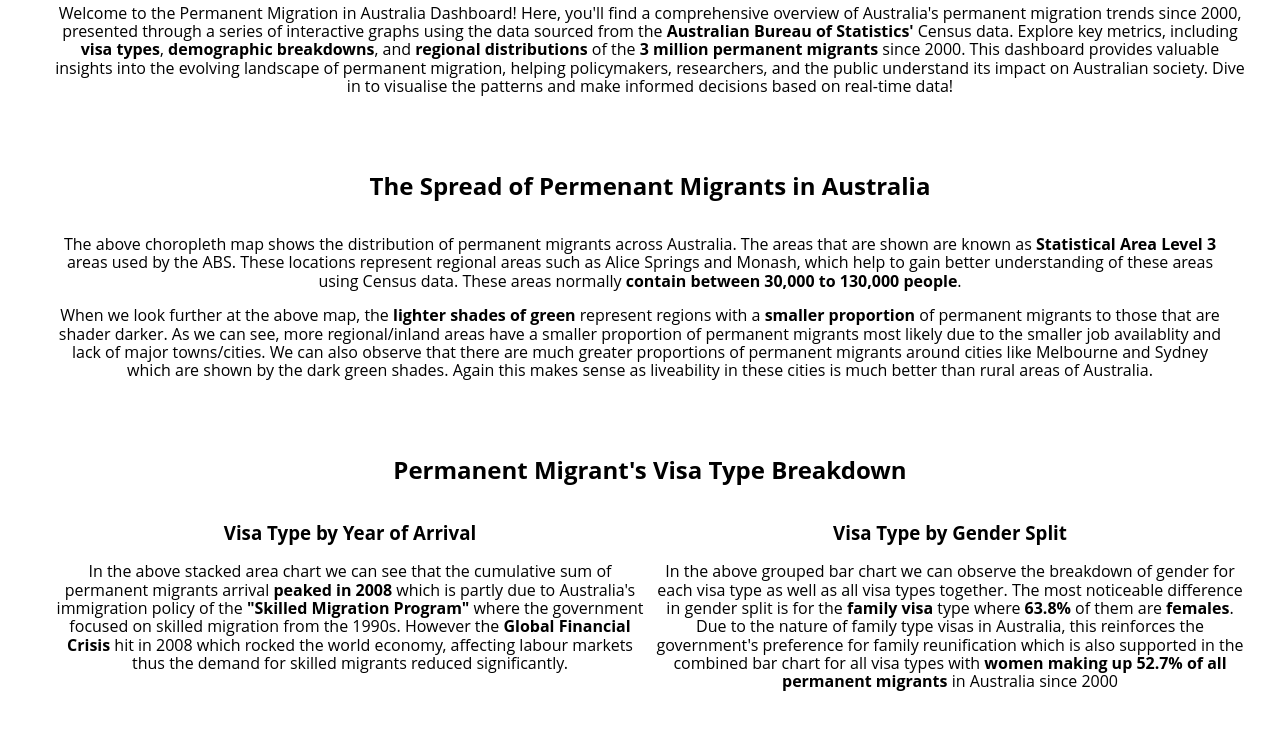
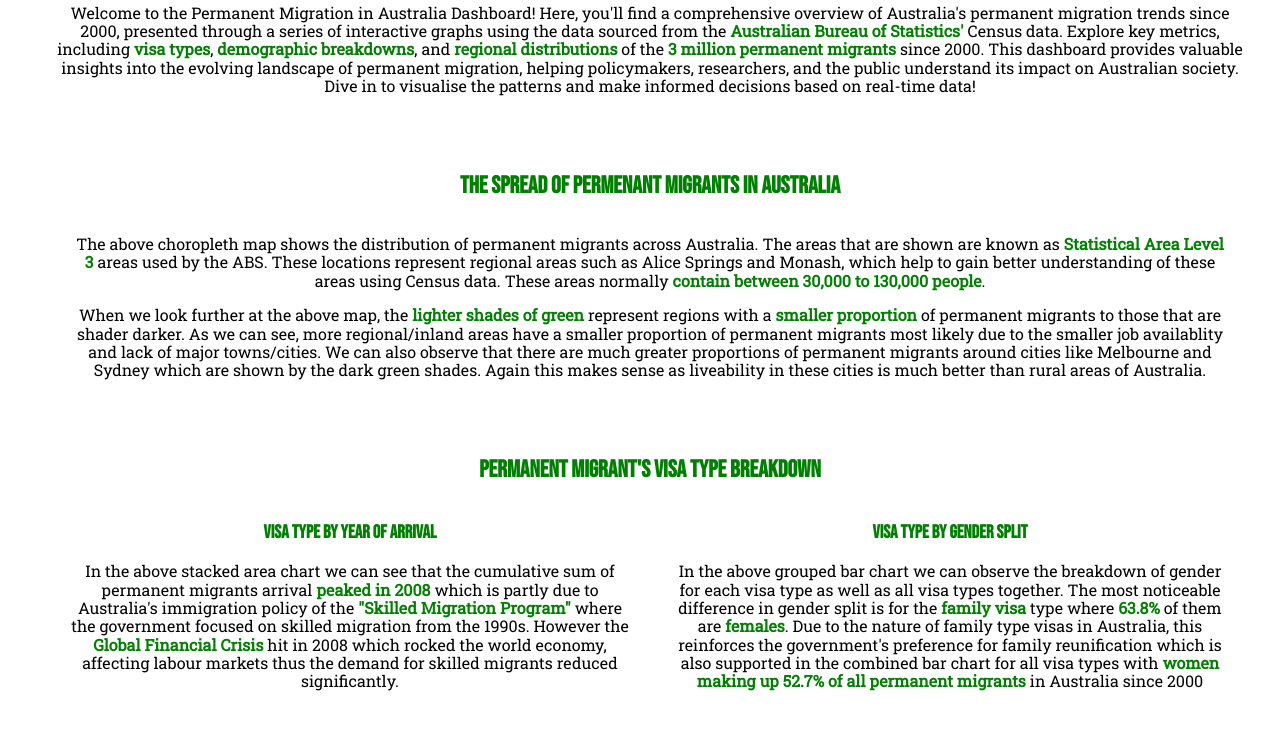
Before and after one commit to PGrinEk/FIT3179, a plain HTML site: page index.html in a window 1280 px wide. Shown: the part 111-855 px from the top of the page. Drawn offline with nearby package versions, Linux system fonts and the light colour scheme; files that its build step writes are made by us from their sources; a script that the page names is missing.

Commit message:
Add files via upload

```diff
--- a/Assignment2/CSS/Styles.css
+++ b/Assignment2/CSS/Styles.css
@@ -35,15 +35,26 @@
 }
 
 body *{
-    font-family: 'Open Sans', sans-serif;
+    font-family: 'Roboto Slab', sans-serif;
 }
 
-h1 {
+p {
+    font-family: 'Roboto Slab', sans-serif;
+}
+
+
+h1, h2, h3 {
+    font-family: "Bebas Neue", sans-serif;
     font-weight: 900;
+    color: green;
 }
 
 body {
     background-color: lightgray;
+}
+
+b {
+    color: green;
 }
 
 .page {
@@ -58,16 +69,18 @@ body {
     width: 100%;
 }
 
+.vis-container-map {
+    width: 100%;
+    padding-left: 50px;
+}
+
 .description h2,
 h1 {
     margin-top: 0px;
 }
 
-.description-right {
+.description {
     padding-left: 20px;
-}
-
-.description-left {
     padding-right: 20px;
 }
 
```
